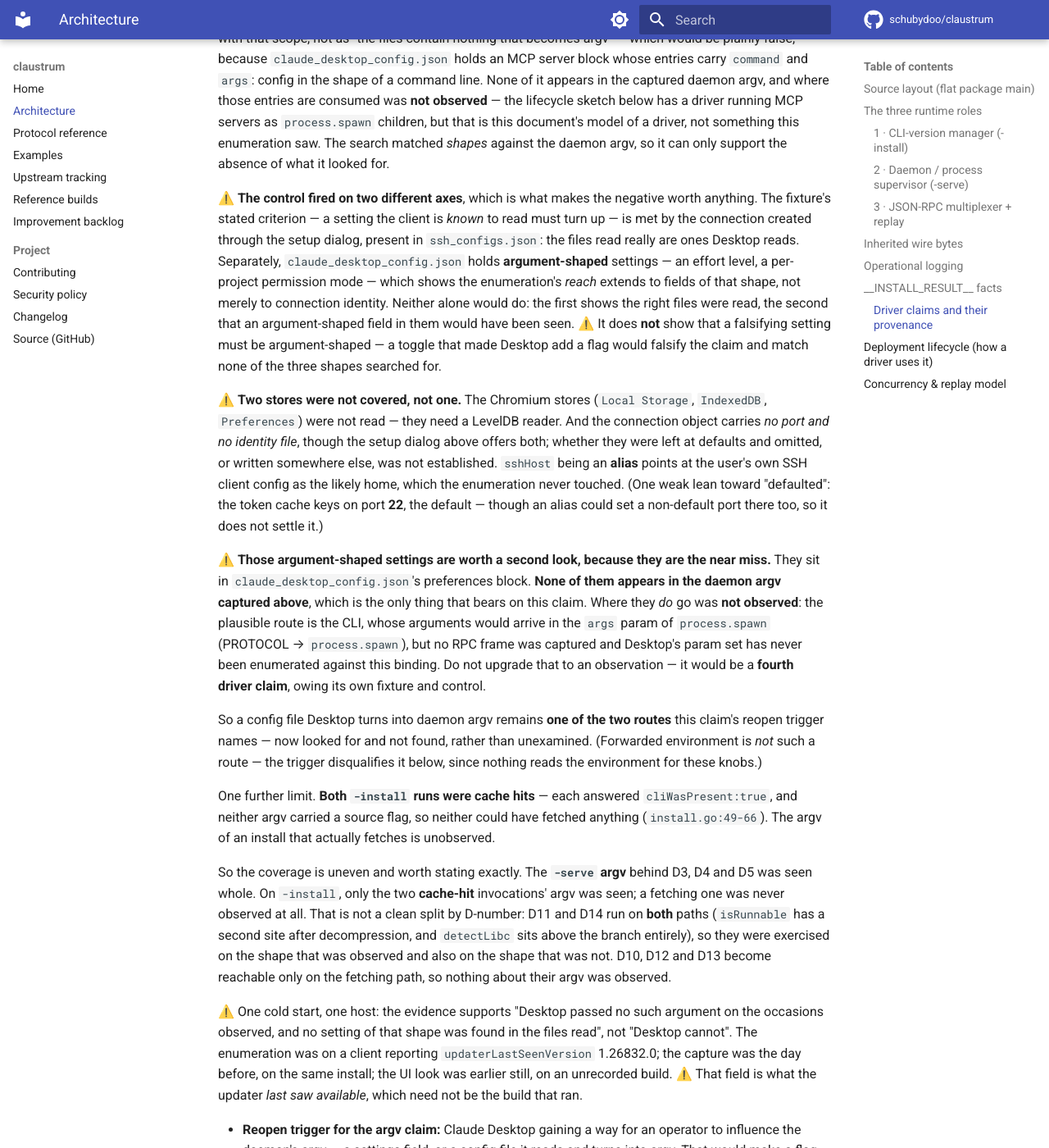
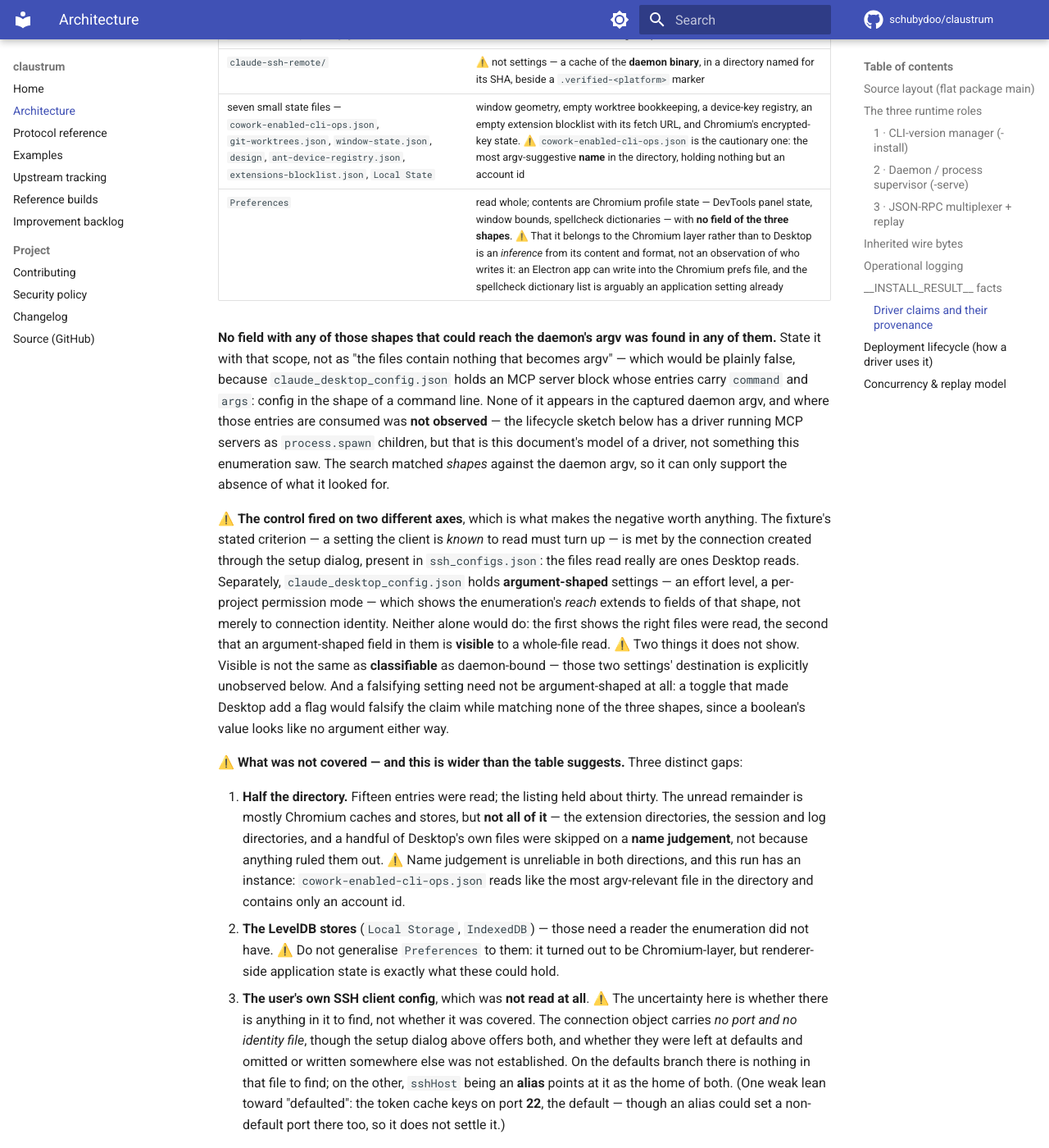
Before and after one commit to schubydoo/claustrum, an MkDocs documentation site: the page built from docs/ARCHITECTURE.md, in a window 1280 px wide and 1400 px high, scrolled down 8235 px. Shown: the whole window at 82% size. Built offline with MkDocs 1.6.1 and Material for MkDocs 9.7.7, drawn with Linux system fonts in a browser that asks for light colours; comment, search, counter and statistics services are not loaded; some of the changed text lies outside the part shown.

Commit message:
docs: widen the enumeration, and state what it did not cover
Review found two importants and three nits, plus a follow-on round found two
more. All are the same class the section polices: a residual narrower than the
gap it describes.

The `Preferences` gap was misattributed. It was listed with the LevelDB stores
as needing a reader the enumeration lacked; it is plain JSON and was simply not
read. It has now been read — Chromium profile state, no field of the three
shapes — and that it belongs to the Chromium layer rather than to Desktop is
labelled an inference, since an Electron app can write into that file.

Seven more small state files were read for the same reason. None carries an
argv-shaped field. `cowork-enabled-cli-ops.json` is worth naming: the most
argv-suggestive name in the directory, holding nothing but an account id — name
judgement is unreliable in both directions, and the residual now says so.

The residual was wrong in three ways and is corrected at all four sites:

- It implied near-complete coverage. Fifteen of about thirty entries were read,
  selected by name from a listing. The rest were skipped on judgement, not
  because anything ruled them out.
- The control's second axis was fired by fields matching none of the three
  searched shapes, which only makes sense if each file was read whole. It was;
  that is now stated, and the axis is narrowed to what it shows — an
  argument-shaped field is visible, not that one is classifiable as
  daemon-bound.
- "Possibly not covered" put the uncertainty on the wrong noun for the SSH
  client config. It was certainly not read; what is uncertain is whether it
  holds anything.

Also: no half of the evidence has a directly recorded build, so the row no
longer singles out the UI look as the unpinned one.

Every value is described by shape. No path, host, token, key, UUID or account
identifier from the maintainer's client appears here.

Co-Authored-By: Claude Opus 5 <noreply@anthropic.com>

```diff
--- a/docs/ARCHITECTURE.md
+++ b/docs/ARCHITECTURE.md
@@ -239,7 +239,7 @@ proves nothing:
 |---|---|---|
 | `cliError` classification | two `-install` failures whose **messages** straddle the disk-full shape; observe **a retry of any shape** vs terminal report — the claim is about classification, so keying the discriminator to one retry shape would read a differently-shaped retry as a falsification | a genuine disk-full failure — the shape the claim is built on — observed as **terminal with an actionable code**, proving the terminal side is reachable at all |
 | `libc` build selection | a stub `ldd` printing a musl banner and **exiting 0**, with `/lib/ld-musl-*.so.*` absent or masked (otherwise the glob short-circuits and `ldd` never runs); then see which build the client fetches | point the client at an ordinary glibc host, where the daemon reports `glibc`, and confirm it fetches the **glibc** build — otherwise the musl arm cannot be told apart from the client's default. *(That the stub took effect is a precondition on the fixture, not the control.)* |
-| argv | the setup UI, **a capture of the argv Desktop actually passes**, and an enumeration of Desktop's own config files | a setting the client is *known* to read must turn up in the enumeration — otherwise a null result means the enumeration missed everything. ⚠️ All three run (below); the control fired. Residual: the enumeration covered the JSON settings files, not the Chromium stores and not the user's own SSH client config; it matched only the three argument shapes, so a toggle making Desktop *add* a flag would not have matched even in a file that was read; and the UI half is one look at one unrecorded build |
+| argv | the setup UI, **a capture of the argv Desktop actually passes**, and an enumeration of Desktop's own config files | a setting the client is *known* to read must turn up in the enumeration — otherwise a null result means the enumeration missed everything. ⚠️ All three run (below); the control fired. Residual: **15 of ~30 `userData` entries were read**, selected by name — the rest, the LevelDB stores, and the user's own SSH client config were not; it matched only the three argument shapes, so a toggle making Desktop *add* a flag would not have matched even in a file that was read; and **no half has a directly recorded build**, the UI look being the oldest and least pinned |
 
 **Evidence for the argv claim, scoped to what was looked at:** the shipped client's
 "Add SSH connection" dialog offers *Name*, *SSH Host*, *SSH Port* and *Identity
@@ -279,9 +279,13 @@ a claim about which arguments appear, **not** about where their values came from
 cannot tell a Desktop-computed value from an operator-edited one.
 
 **Enumerated 2026-08-09**, on a client whose `config.json` reports
-`updaterLastSeenVersion` 1.26832.0: these files in Desktop's `userData` directory
-were read directly, looking for anything that could reach the daemon's argv — a
-`keep` count, a cli directory, or a free-form arguments field.
+`updaterLastSeenVersion` 1.26832.0. ⚠️ **How the file set was chosen matters, so
+state it plainly:** the `userData` directory *was* listed — about thirty entries —
+and the ones below were selected from that listing **by name**, as the ones whose
+names suggested settings. They were then read directly, looking for anything that
+could reach the daemon's argv: a `keep` count, a cli directory, or a free-form
+arguments field. **Each selected file was read whole**; those three shapes were the
+match criterion applied to what was read, not the limit of the reading.
 
 | file / dir | what it holds |
 |---|---|
@@ -292,6 +296,8 @@ were read directly, looking for anything that could reach the daemon's argv —
 | `config.json` | app-level preferences: updater version, locale, theme, OAuth caches, window geometry |
 | `claude_desktop_config.json` | MCP server definitions and a large UI-preferences block |
 | `claude-ssh-remote/` | ⚠️ not settings — a cache of the **daemon binary**, in a directory named for its SHA, beside a `.verified-<platform>` marker |
+| seven small state files — `cowork-enabled-cli-ops.json`, `git-worktrees.json`, `window-state.json`, `design`, `ant-device-registry.json`, `extensions-blocklist.json`, `Local State` | window geometry, empty worktree bookkeeping, a device-key registry, an empty extension blocklist with its fetch URL, and Chromium's encrypted-key state. ⚠️ `cowork-enabled-cli-ops.json` is the cautionary one: the most argv-suggestive **name** in the directory, holding nothing but an account id |
+| `Preferences` | read whole; contents are Chromium profile state — DevTools panel state, window bounds, spellcheck dictionaries — with **no field of the three shapes**. ⚠️ That it belongs to the Chromium layer rather than to Desktop is an *inference* from its content and format, not an observation of who writes it: an Electron app can write into the Chromium prefs file, and the spellcheck dictionary list is arguably an application setting already |
 
 **No field with any of those shapes that could reach the daemon's argv was found in
 any of them.** State it with that scope, not as "the files contain nothing that
@@ -311,19 +317,36 @@ Separately, `claude_desktop_config.json` holds **argument-shaped** settings —
 effort level, a per-project permission mode — which shows the enumeration's
 *reach* extends to fields of that shape, not merely to connection identity.
 Neither alone would do: the first shows the right files were read, the second that
-an argument-shaped field in them would have been seen. ⚠️ It does **not** show that
-a falsifying setting must be argument-shaped — a toggle that made Desktop add a
-flag would falsify the claim and match none of the three shapes searched for.
+an argument-shaped field in them is **visible** to a whole-file read. ⚠️ Two things
+it does not show. Visible is not the same as **classifiable** as daemon-bound —
+those two settings' destination is explicitly unobserved below. And a falsifying
+setting need not be argument-shaped at all: a toggle that made Desktop add a flag
+would falsify the claim while matching none of the three shapes, since a boolean's
+value looks like no argument either way.
 
-⚠️ **Two stores were not covered, not one.** The Chromium stores (`Local Storage`,
-`IndexedDB`, `Preferences`) were not read — they need a LevelDB reader. And the
-connection object carries *no port and no identity file*, though the setup dialog
-above offers both; whether they were left at defaults and omitted, or written
-somewhere else, was not established. `sshHost` being an **alias** points at the
-user's own SSH client config as the likely home, which the enumeration never
-touched. (One weak lean toward "defaulted": the token cache keys on port **22**,
-the default — though an alias could set a non-default port there too, so it does
-not settle it.)
+⚠️ **What was not covered — and this is wider than the table suggests.** Three
+distinct gaps:
+
+1. **Half the directory.** Fifteen entries were read; the listing held about
+   thirty. The unread remainder is mostly Chromium caches and stores, but **not all
+   of it** — the extension directories, the session and log directories, and a
+   handful of Desktop's own files were skipped on a **name judgement**, not because
+   anything ruled them out. ⚠️ Name judgement is unreliable in both directions, and
+   this run has an instance: `cowork-enabled-cli-ops.json` reads like the most
+   argv-relevant file in the directory and contains only an account id.
+2. **The LevelDB stores** (`Local Storage`, `IndexedDB`) — those need a reader the
+   enumeration did not have. ⚠️ Do not generalise `Preferences` to them: it turned
+   out to be Chromium-layer, but renderer-side application state is exactly what
+   these could hold.
+3. **The user's own SSH client config**, which was **not read at all**. ⚠️ The
+   uncertainty here is whether there is anything in it to find, not whether it was
+   covered. The connection object carries *no port and no identity file*, though
+   the setup dialog above offers both, and whether they were left at defaults and
+   omitted or written somewhere else was not established. On the defaults branch
+   there is nothing in that file to find; on the other, `sshHost` being an
+   **alias** points at it as the home of both. (One weak lean toward "defaulted":
+   the token cache keys on port **22**, the default — though an alias could set a
+   non-default port there too, so it does not settle it.)
 
 ⚠️ **Those argument-shaped settings are worth a second look, because they are the
 near miss.** They sit in `claude_desktop_config.json`'s preferences block. **None
```
Also changed, not shown: CLAUDE.md (+9 -7 lines), docs/IMPROVEMENTS.md (+3 -2 lines), docs/PROTOCOL.md (+4 -3 lines).
